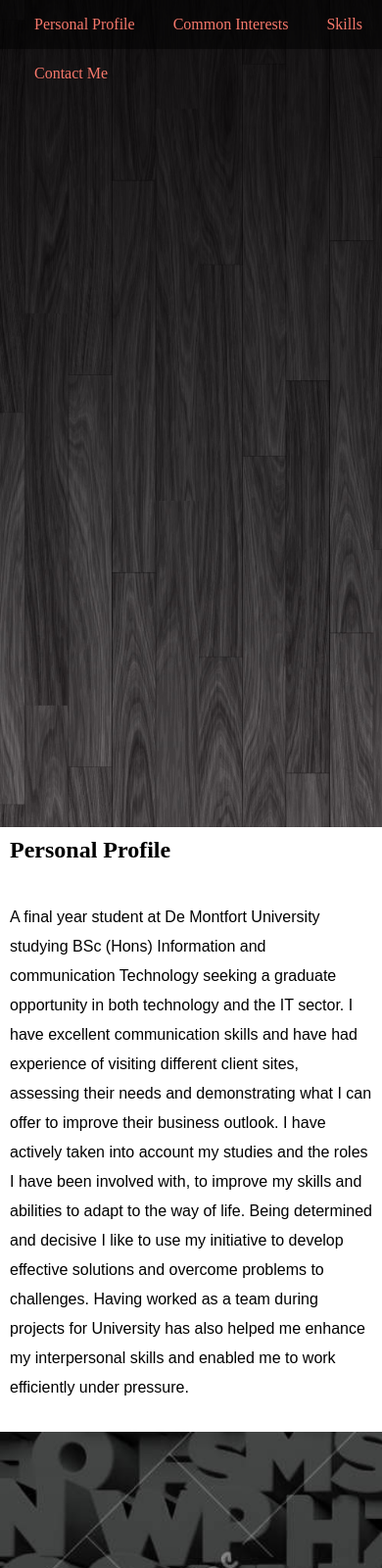
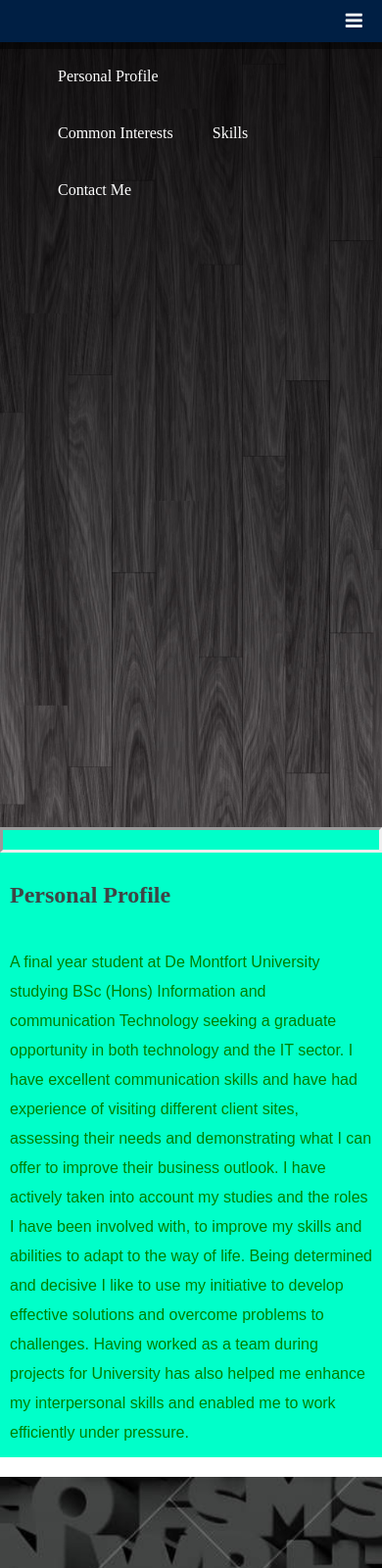
Before and after one commit to p14149650/Website, a plain HTML site: page Index.HTML in a window 390 px wide. Shown: the top 1600 px of the page at 98% size. Drawn offline with Linux system fonts and the light colour scheme.

Commit message:
added css to subsections for the navigation links

```diff
--- a/Index.HTML
+++ b/Index.HTML
@@ -12,19 +12,26 @@
 
 <body>
    <nav>
-       <a href="#">Personal Profile</a>
-	   <a href="#">Common Interests</a>
-	   <a href="#">Skills</a>
-	   <a href="#">Contact Me</a>
+   <div class="toggle">
+        <i class="fa fa-bars" aria-hidden="true"></i>
+
+   </div>
+   <ul>
+      <li><a href="#personal">Personal Profile</a><li>
+	  <li> <a href="#common">Common Interests</a>
+	  <li> <a href="#skills">Skills</a>
+	  <li><a href="#contact">Contact Me</a>
+	  </ul>
 
 	   </nav>
 	   <div class="section sec1">
 	   </div>
-	   <div class="subSection">
-	   </div>
+	   <div class="subSection1" id="personal">
+
 	    <!-- content for tab 1: HTML5 -->
-	        <h2>Personal Profile</h2>
-			<p>A final year student at De Montfort University studying BSc (Hons) Information and communication Technology
+	        <p class="inset">
+			<h2>Personal Profile</h2>
+			<p> A final year student at De Montfort University studying BSc (Hons) Information and communication Technology
 			seeking a graduate opportunity in both technology and the IT sector.
 			I have excellent communication skills and have had experience of visiting different client sites, assessing their needs and demonstrating
 			what I can offer to improve their business outlook.
@@ -32,10 +39,11 @@
 			Being determined and decisive I like to use my initiative to develop effective solutions and overcome problems to challenges.
 			Having worked as a team during projects for University has also helped me enhance my interpersonal skills and enabled me to work efficiently under pressure.
 			</p>
+
 			</div>
 			<div class="section sec2">
 			</div>
-			<div class="subSection"></div>
+			<div class="subSection2" id="common">
 			 <!-- content for tab 2: HTML5 -->
 	        <h2>Common Interests</h2>
 			<p>Joining societies:  Part of a Krishna consciousness society outside my academic studies gave me the opportunity to interact with new people, coordinate through a database, meditate and signed up over 100 people during freshers fair.
@@ -48,7 +56,7 @@
 			</div>
 			<div class="section sec3">
 			</div>
-			<div class="subSection"></div>
+			<div class="subSection3" id="skills">
 			 <!-- content for tab 3: HTML5 -->
 	        <h2>Skills</h2>
 			<p>Project management-  conducted team meetings, monitored tasks and used Gantt charts
@@ -64,12 +72,16 @@
 			</div>
 			<div class="section sec4">
 			</div>
-			<div class="subSection"></div>
+			<div class="subSection4" id="contact">
 			 <!-- content for tab 4: HTML5 -->
 	        <h2>Contact Me</h2>
 			<p> Email me: Kumar.ravi@hotmail.co.uk or
-			    Telephone: 07828020145</p>
+			    Telephone: 07828020145
+				</p>
 			</div>
+			<div class="section sec5">
+			</div>
+
 	   </body>
 
 	  </html>
--- a/styles.css
+++ b/styles.css
@@ -14,24 +14,43 @@ nav {
 	position:fixed;
 	z-index:99;
 }
-nav a{
-	text-decoration:none;
-	color: #f7786b;
-	margin-left:35px;
-	line-height:50px
+ul {
+	width: 80%;
+	margin: 0 auto;
+	padding: 0;
 
 }
+/* Style the links inside the navigation bar */
+ul li  {
+    list-style: none;
+	display: inline-block;
+	padding: 20px;
+}
+ul li:hover
+{
+    background-color: grey;
+}
+ul li a{
+	color: #fff;
+	text-decoration: none;
+}
+
+
 
 h2,p{
 	margin-bottom:20px;
 	padding:10px;
 }
+h2{
+	color:#3e4444;
+}
 
 p{
 	line-height:30px;
 	font-family:arial;
+	color:green;
 }
-
+/* Style each subsections*/
 .section{
     height:100%;
     background-size:cover;
@@ -41,8 +60,28 @@ p{
 
 .subsection{
 	height: 20%;
-	background: #f7786b;
+	background: #41f444;
+    padding-top: 50x;
 }
+.subSection1{
+	background: #00ffc9;
+	box-sizing: border-box;
+}
+.subSection2{
+	background: #00ffc9;
+	box-sizing: border-box;
+}
+.subSection3{
+	background: #00ffc9;
+	box-sizing: border-box;
+}
+.subSection4{
+	background: #00ffc9;
+	box-sizing: border-box;
+}
+
+p.inset {border-style: inset;}
+
 .sec1{
 	background-image:url(images/Wood.jpg);
 }
@@ -55,19 +94,32 @@ p{
 .sec4{
 	background-image:url(images/Wood.jpg);
 }
+.sec5{
+	background-image:url(images/contact.jpg);
+}
+
+
 
 
 
 
 
 /* --------- Basic responsive breakpoint --------- */
+.toggle{
+	width:100%;
+	padding: 10px 20px;
+	background: #001f44;
+	text-align: right;
+	box-sizing: border-box;
+	color:#fff;
+	font-size:20px;
 
-@media only screen and (min-width: 700px) {
-  nav {
-    font-size: 1.5em;
-  }
-  /* shows the tab text and the icons: */
-  nav {
-    display: inline;
-  }
 }
+@media (max-width:768px)
+{
+     .toggle
+     {
+	display: block;
+     }
+}
+}
```
Also changed, not shown: images/contact.jpg (added).
